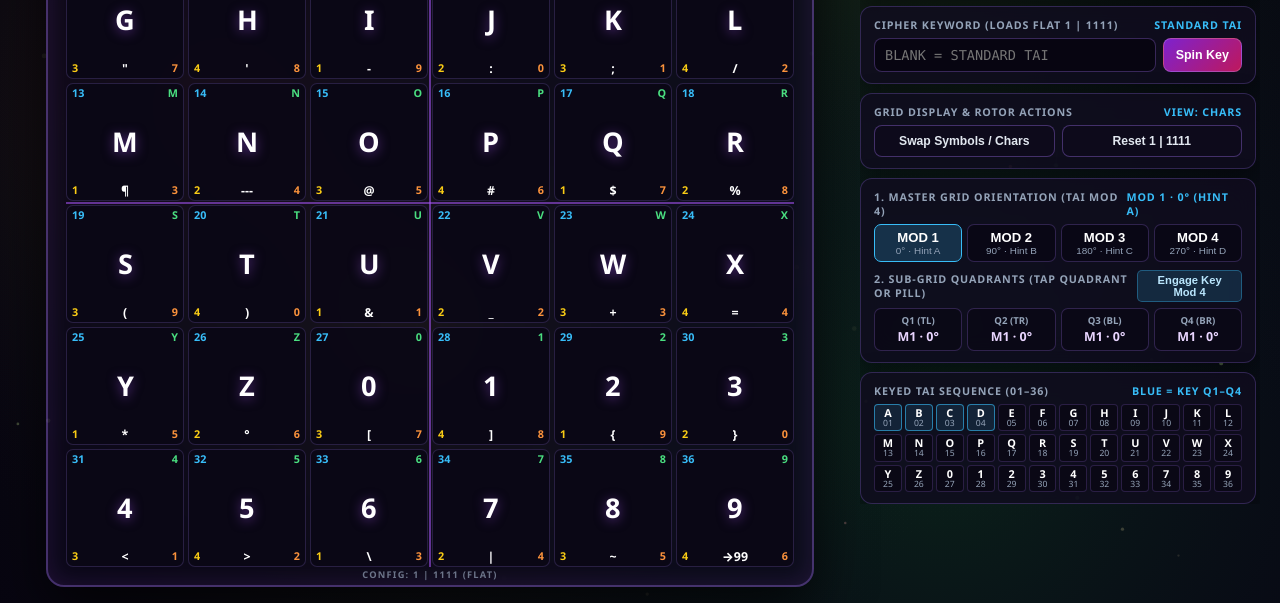
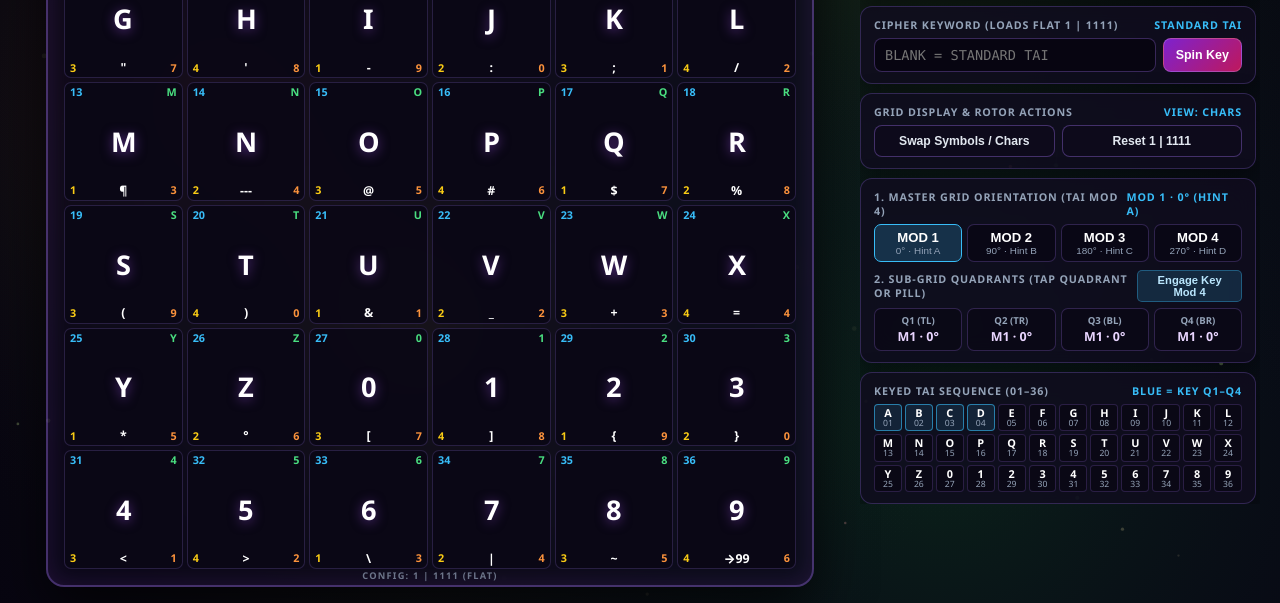
Before and after one commit to ScottyD0ES/Juliet-Canvas, a plain HTML site: page DecoderGrid.html in a window 1280 px wide. Shown: the part 197-800 px from the top of the page. Drawn offline with Linux system fonts and the light colour scheme; animation ran at ten frames a second.

Commit message:
Update DecoderGrid.html

```diff
--- a/DecoderGrid.html
+++ b/DecoderGrid.html
@@ -19,7 +19,6 @@
     --text-dim: #94a3b8;
     --cell-bg: rgba(11, 8, 22, 0.92);
     --cell-border: rgba(148, 120, 224, 0.22);
-    --crosshair: rgba(168, 85, 247, 0.55);
   }
 
   * {
@@ -407,7 +406,7 @@
   /* Outer Tappable Master Frame Rim */
   .master-outer-rim {
     position: relative;
-    padding: 18px;
+    padding: 16px;
     border-radius: 18px;
     background: rgba(14, 10, 30, 0.65);
     border: 2px solid rgba(168, 120, 255, 0.36);
@@ -418,16 +417,12 @@
     -webkit-backdrop-filter: blur(12px);
     cursor: pointer;
     user-select: none;
-    transition: border-color 0.2s ease, box-shadow 0.2s ease;
   }
 
-  .master-outer-rim:hover {
-    border-color: rgba(56, 189, 248, 0.65);
-  }
-
-  .rim-hint-top, .rim-hint-bottom {
+  .rim-hint-bottom {
     position: absolute;
     left: 50%;
+    bottom: 3px;
     transform: translateX(-50%);
     font-size: 0.58rem;
     font-weight: 700;
@@ -438,42 +433,12 @@
     white-space: nowrap;
   }
 
-  .rim-hint-top { top: 4px; }
-  .rim-hint-bottom { bottom: 4px; }
-
   /* Fixed Square Grid Arena: Houses Both Static Bed & Physical Rotating Carrier */
   .grid-arena {
     position: relative;
     width: 100%;
     height: 100%;
     cursor: pointer;
-  }
-
-  /* Subtle Quadrant Crosshair Dividers */
-  .grid-arena::before {
-    content: "";
-    position: absolute;
-    top: 0;
-    bottom: 0;
-    left: 50%;
-    width: 2px;
-    transform: translateX(-50%);
-    background: var(--crosshair);
-    pointer-events: none;
-    z-index: 4;
-  }
-
-  .grid-arena::after {
-    content: "";
-    position: absolute;
-    left: 0;
-    right: 0;
-    top: 50%;
-    height: 2px;
-    transform: translateY(-50%);
-    background: var(--crosshair);
-    pointer-events: none;
-    z-index: 4;
   }
 
   /* Layer 1: Static Reference Bed (01..36 Row-by-Row, NEVER Rotates) */
@@ -492,12 +457,6 @@
     background: var(--cell-bg);
     border: 1px solid var(--cell-border);
     border-radius: 7px;
-    transition: background-color 0.16s ease, border-color 0.16s ease;
-  }
-
-  .static-cell:hover {
-    border-color: rgba(56, 189, 248, 0.55);
-    background: rgba(22, 16, 44, 0.95);
   }
 
   /* Static Reference Perimeter Glyphs */
@@ -650,8 +609,7 @@
 <div class="app-shell">
   <!-- LEFT (Desktop/iPad) / BOTTOM (Mobile): Tappable Master Rim + Dual-Layer Grid -->
   <main class="grid-stage">
-    <div class="master-outer-rim" id="master-outer-rim" title="Tap outer rim to rotate Master Grid 90° CW">
-      <span class="rim-hint-top">TAP RIM: MASTER 90° CW · TAP QUADRANT: SUB-GRID 90° CW</span>
+    <div class="master-outer-rim" id="master-outer-rim">
       <div class="grid-arena" id="grid-arena">
         <!-- Layer 1: Static Reference Bed (01..36 Row-by-Row) -->
         <div class="static-bed" id="static-bed"></div>
@@ -816,7 +774,7 @@
     "→99"  // 36 | 9 | Step-99 No-Op Spacer
   ];
 
-  // Application State (Tracks both logical mod4 1..4 and cumulative clockwise degrees for smooth forward spinning)
+  // Application State
   const state = {
     mode: "reference",        // 'reference' | 'encode' | 'decode'
     keyword: "",
@@ -909,9 +867,7 @@
     return currentDeg + deltaSteps * 90;
   }
 
-  // Initialize Dual-Layer DOM:
-  // 1) Static Bed: Row-by-row 01 (Top-Left) to 36 (Bottom-Right)
-  // 2) Physical Carrier: 4 Quadrant Carriers inside Master Carrier, populated row-by-row 01..36
+  // Initialize Dual-Layer DOM
   function initGridDOM() {
     staticBedEl.innerHTML = "";
     quadCarrierEls.forEach(qc => (qc.innerHTML = ""));
@@ -942,7 +898,7 @@
           <span class="ref-br">${staticMod10}</span>
         `;
 
-        // Tapping any cell in visual quadrant `visualQuad` rotates the quadrant currently occupying that visual slot 90° CW
+        // Tapping any cell in visual quadrant rotates the sub-grid quadrant currently in that visual slot 90° CW
         cell.addEventListener("click", e => {
           e.stopPropagation();
           rotateVisualQuadrantCW(visualQuad);
@@ -952,7 +908,7 @@
       }
     }
 
-    // Build Physical Moving Carrier Slots (4 quadrants, each 3x3, mapped to row-by-row 01..36)
+    // Build Physical Moving Carrier Slots
     for (let q = 0; q < 4; q++) {
       const r0 = q >= 2 ? 3 : 0;
       const c0 = q % 2 === 1 ? 3 : 0;
@@ -961,7 +917,7 @@
         for (let qc = 0; qc < 3; qc++) {
           const globalRow = r0 + qr;
           const globalCol = c0 + qc;
-          const idx = globalRow * 6 + globalCol; // 0..35 row-by-row left-to-right
+          const idx = globalRow * 6 + globalCol;
 
           const slot = document.createElement("div");
           slot.className = "moving-slot";
@@ -979,10 +935,8 @@
     }
   }
 
-  // Rotate whichever logical quadrant is currently sitting in visual screen quadrant `visualQuad` (0=TL, 1=TR, 2=BL, 3=BR)
+  // Rotate whichever logical quadrant is currently sitting in visual screen quadrant `visualQuad`
   function rotateVisualQuadrantCW(visualQuad) {
-    // Map visual screen quadrant back to logical quadrant index under current master rotation
-    // Master rotation CW shifts logical quadrants: 0(TL)->1(TR)->3(BR)->2(BL)->0(TL)
     const cwRing = [0, 1, 3, 2];
     const visualRingPos = cwRing.indexOf(visualQuad);
     const masterSteps = (state.masterMod4 - 1) % 4;
@@ -997,7 +951,7 @@
     if (state.mode === "decode") runDecode(ioInput.value);
   }
 
-  // Update moving glyph characters (when keyword changes)
+  // Update moving glyph characters
   function updateCarrierCharacters() {
     const glyphs = masterCarrierEl.querySelectorAll(".gimbal-glyph");
     glyphs.forEach(g => {
@@ -1039,7 +993,7 @@
     }
   }
 
-  // Mathematical Matrix Lookup matching the exact Physical Rotations (for Live Encode/Decode)
+  // Mathematical Matrix Lookup matching the exact Physical Rotations
   function rotateMatrixCW(mat, times) {
     let res = mat.map(row => [...row]);
     const n = res.length;
@@ -1057,12 +1011,10 @@
   }
 
   function getPermutedGrid() {
-    // Base 6x6 row-by-row 0..35
     let grid = Array.from({ length: 6 }, (_, r) =>
       Array.from({ length: 6 }, (_, c) => r * 6 + c)
     );
 
-    // Rotate each 3x3 quadrant in its local frame
     for (let q = 0; q < 4; q++) {
       const r0 = q >= 2 ? 3 : 0;
       const c0 = q % 2 === 1 ? 3 : 0;
@@ -1079,7 +1031,6 @@
       }
     }
 
-    // Rotate entire 6x6 master carrier
     grid = rotateMatrixCW(grid, state.masterMod4 - 1);
     return grid;
   }
```
